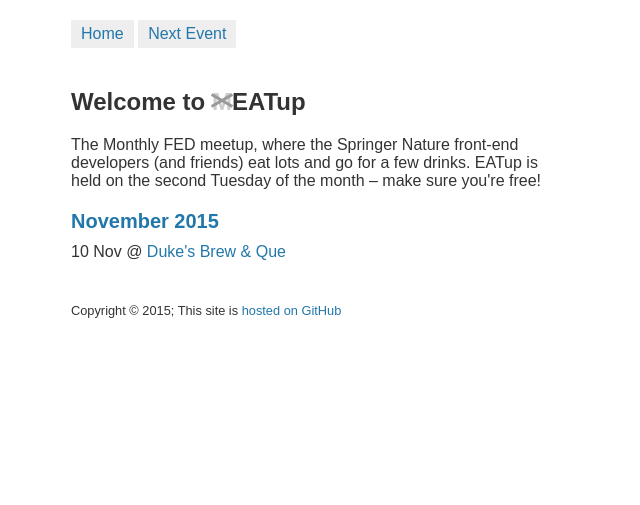
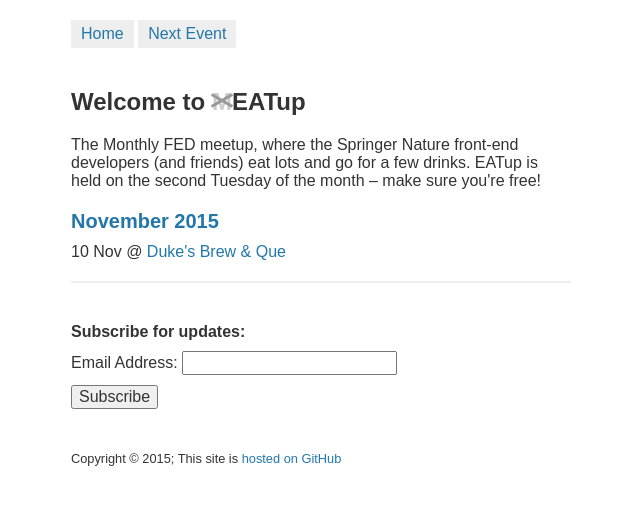
Before and after one commit to fedtoys/eatup, a Jekyll site: the page built from pages/home.html, in a window 1280 px wide. Shown: the top 505 px of the page, without its empty margins (319-959 px from the left). Built offline with Jekyll 4.4.1, drawn with Linux system fonts in a browser that asks for light colours.

Commit message:
Add a subscription form

```diff
--- /dev/null
+++ b/_includes/site/subscribe.html
@@ -0,0 +1,15 @@
+
+<form action="//diet.us12.list-manage.com/subscribe/post?u=a031ed7e5cb310deb806b148a&amp;id=45c35cc59c" method="post" target="_blank" novalidate>
+
+    <p class="spaced-less"><b>Subscribe for updates:</b></p>
+
+    <div class="spaced-less">
+        <label for="mce-EMAIL">Email Address:</label>
+        <input type="email" value="" name="EMAIL" id="mce-EMAIL">
+    </div>
+
+    <div style="position: absolute; left: -5000px;"><input type="text" name="b_a031ed7e5cb310deb806b148a_45c35cc59c" tabindex="-1" value=""></div>
+
+    <input type="submit" value="Subscribe" name="subscribe"/>
+
+</form>
--- a/pages/home.html
+++ b/pages/home.html
@@ -14,3 +14,7 @@ permalink: /
 </p>
 
 {% include events/listing.html %}
+
+<hr class="spaced-more"/>
+
+{% include site/subscribe.html %}
```
